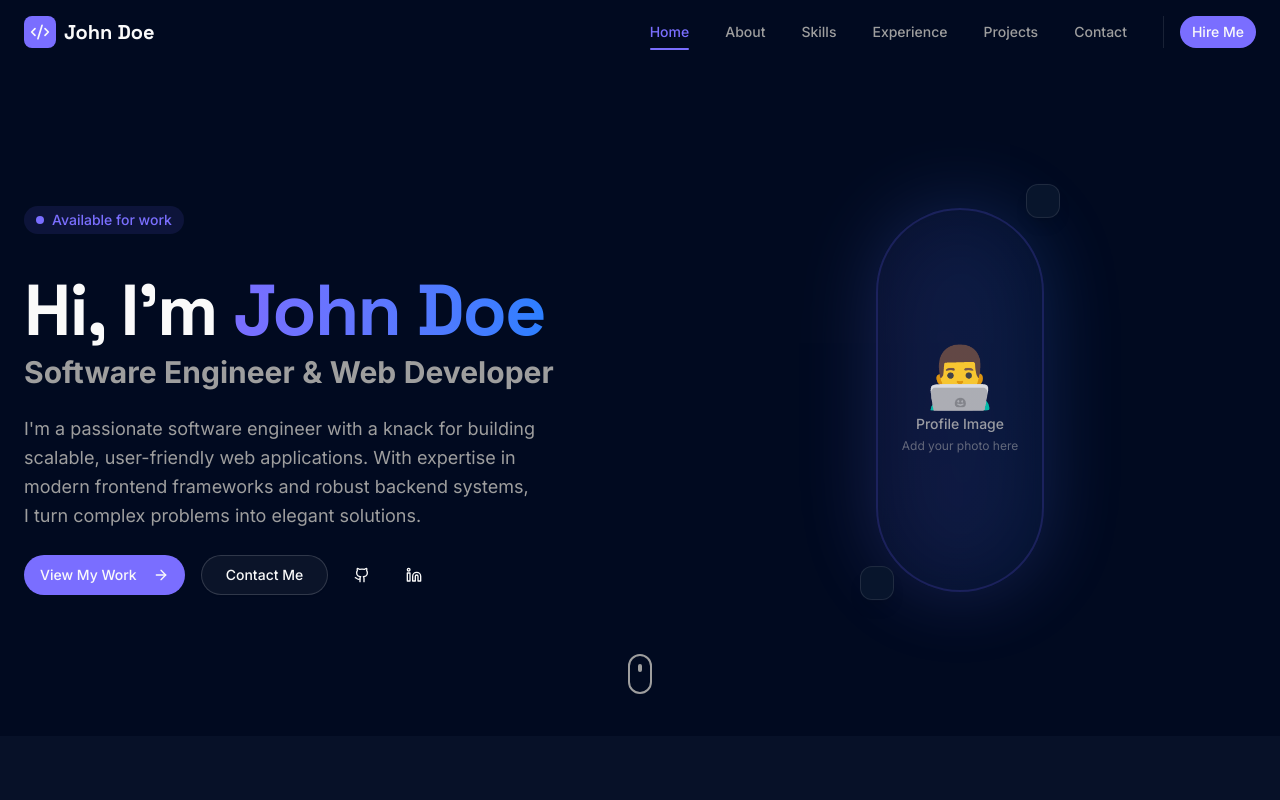
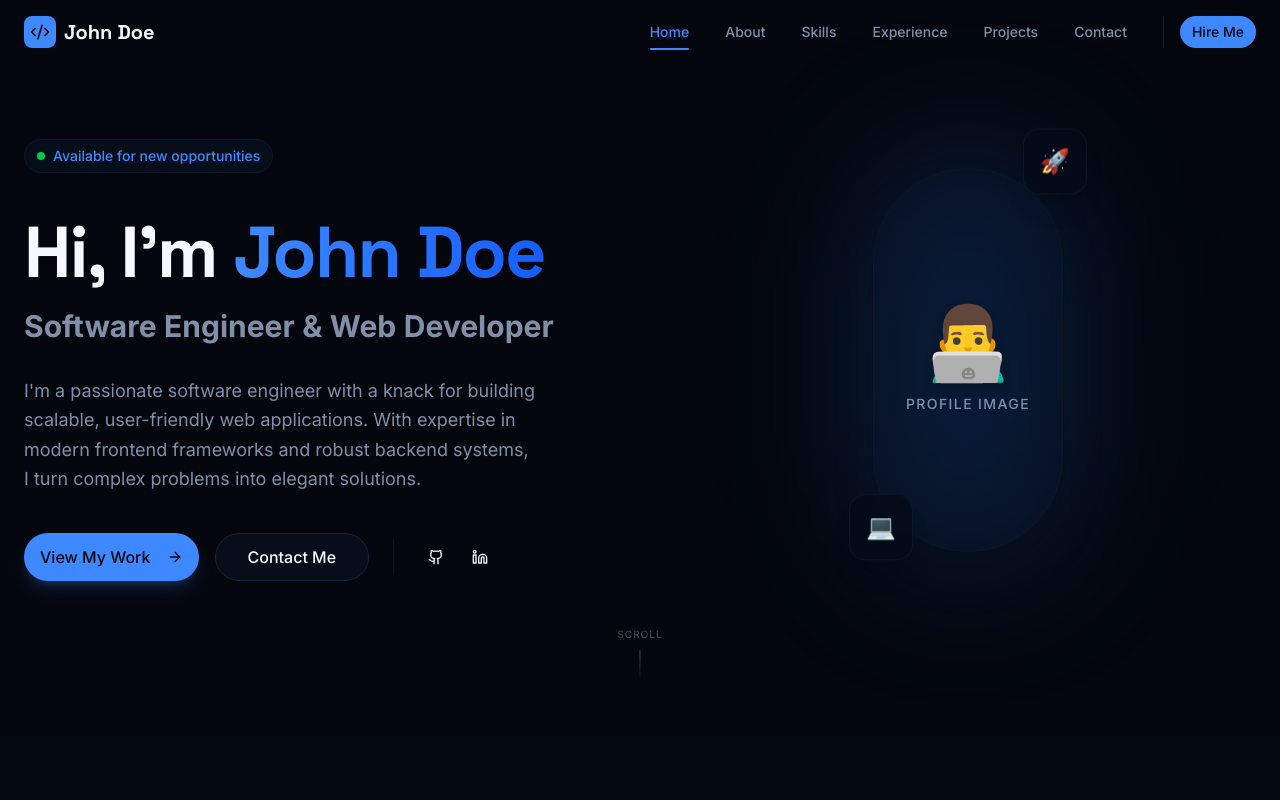
Before and after one commit to J-JMN/portfolio, a Next.js app: page / in a window 1280 px wide. Shown: the top 800 px of the page. Built offline with nearby package versions, Linux system fonts and the light colour scheme.

Commit message:
Style changes

```diff
--- a/app/globals.css
+++ b/app/globals.css
@@ -78,25 +78,25 @@
 
 :root {
   --radius: 0.5rem;
-  /* Deep Blue Theme - Light Mode (Optional, but defining for completeness) */
-  --background: oklch(0.985 0 0);
-  --foreground: oklch(0.145 0 0);
+  /* Clean Light Mode */
+  --background: oklch(0.99 0 0);
+  --foreground: oklch(0.13 0.02 260);
   --card: oklch(1 0 0);
-  --card-foreground: oklch(0.145 0 0);
+  --card-foreground: oklch(0.13 0.02 260);
   --popover: oklch(1 0 0);
-  --popover-foreground: oklch(0.145 0 0);
-  --primary: oklch(0.205 0 0);
-  --primary-foreground: oklch(0.985 0 0);
-  --secondary: oklch(0.97 0 0);
-  --secondary-foreground: oklch(0.205 0 0);
-  --muted: oklch(0.97 0 0);
-  --muted-foreground: oklch(0.556 0 0);
-  --accent: oklch(0.97 0 0);
-  --accent-foreground: oklch(0.205 0 0);
-  --destructive: oklch(0.577 0.245 27.325);
-  --border: oklch(0.922 0 0);
-  --input: oklch(0.922 0 0);
-  --ring: oklch(0.708 0 0);
+  --popover-foreground: oklch(0.13 0.02 260);
+  --primary: oklch(0.25 0.1 260); /* Deep Blue */
+  --primary-foreground: oklch(0.99 0 0);
+  --secondary: oklch(0.97 0.01 260);
+  --secondary-foreground: oklch(0.25 0.1 260);
+  --muted: oklch(0.97 0.01 260);
+  --muted-foreground: oklch(0.5 0.02 260);
+  --accent: oklch(0.97 0.01 260);
+  --accent-foreground: oklch(0.25 0.1 260);
+  --destructive: oklch(0.6 0.2 20);
+  --border: oklch(0.92 0.01 260);
+  --input: oklch(0.92 0.01 260);
+  --ring: oklch(0.25 0.1 260);
   --chart-1: oklch(0.646 0.222 41.116);
   --chart-2: oklch(0.6 0.118 184.704);
   --chart-3: oklch(0.398 0.07 227.392);
@@ -113,25 +113,25 @@
 }
 
 .dark {
-  /* Deep Blue Theme - Dark Mode (Default) */
-  --background: oklch(0.15 0.05 260); /* Deep Blue #0F172A approx */
-  --foreground: oklch(0.985 0 0);
-  --card: oklch(0.20 0.05 260); /* Slightly lighter blue */
-  --card-foreground: oklch(0.985 0 0);
-  --popover: oklch(0.20 0.05 260);
-  --popover-foreground: oklch(0.985 0 0);
-  --primary: oklch(0.65 0.25 280); /* Vibrant Purple/Blue */
-  --primary-foreground: oklch(0.985 0 0);
-  --secondary: oklch(0.30 0.05 260);
-  --secondary-foreground: oklch(0.985 0 0);
-  --muted: oklch(0.30 0.05 260);
-  --muted-foreground: oklch(0.70 0 0);
-  --accent: oklch(0.30 0.05 260);
-  --accent-foreground: oklch(0.985 0 0);
-  --destructive: oklch(0.704 0.191 22.216);
-  --border: oklch(1 0 0 / 10%);
-  --input: oklch(1 0 0 / 15%);
-  --ring: oklch(0.65 0.25 280);
+  /* Polished Dark Mode - Slate/Blue tint, not pitch black */
+  --background: oklch(0.12 0.02 260);
+  --foreground: oklch(0.98 0.01 260);
+  --card: oklch(0.15 0.03 260);
+  --card-foreground: oklch(0.98 0.01 260);
+  --popover: oklch(0.15 0.03 260);
+  --popover-foreground: oklch(0.98 0.01 260);
+  --primary: oklch(0.65 0.2 260); /* Vibrant Blue */
+  --primary-foreground: oklch(0.12 0.02 260);
+  --secondary: oklch(0.20 0.04 260);
+  --secondary-foreground: oklch(0.98 0.01 260);
+  --muted: oklch(0.20 0.04 260);
+  --muted-foreground: oklch(0.65 0.04 260);
+  --accent: oklch(0.20 0.04 260);
+  --accent-foreground: oklch(0.98 0.01 260);
+  --destructive: oklch(0.6 0.2 20);
+  --border: oklch(0.25 0.04 260);
+  --input: oklch(0.25 0.04 260);
+  --ring: oklch(0.65 0.2 260);
   --chart-1: oklch(0.488 0.243 264.376);
   --chart-2: oklch(0.696 0.17 162.48);
   --chart-3: oklch(0.769 0.188 70.08);
@@ -152,6 +152,9 @@
     @apply border-border outline-ring/50;
   }
   body {
-    @apply bg-background text-foreground;
+    @apply bg-background text-foreground antialiased;
+    /* Subtle gradient to fill empty space */
+    background-image: radial-gradient(circle at 50% 0%, oklch(0.2 0.05 260 / 0.15), transparent 70%);
+    background-attachment: fixed;
   }
 }
--- a/components/home/Hero.tsx
+++ b/components/home/Hero.tsx
@@ -1,7 +1,7 @@
 "use client";
 
 import Link from "next/link";
-import { ArrowRight, Download, Github, Linkedin, Mail, Twitter } from "lucide-react";
+import { ArrowRight, Github, Linkedin, Mail } from "lucide-react";
 import { Button } from "@/components/ui/button";
 import TextReveal from "@/components/animations/TextReveal";
 import FadeIn from "@/components/animations/FadeIn";
@@ -9,30 +9,30 @@ import { personalInfo } from "@/lib/data";
 
 export default function Hero() {
   return (
-    <section className="relative min-h-[calc(100vh-4rem)] flex items-center justify-center overflow-hidden pt-16">
-      {/* Background Elements */}
-      <div className="absolute inset-0 -z-10">
-        <div className="absolute top-0 left-1/4 w-96 h-96 bg-primary/20 rounded-full blur-3xl opacity-30 animate-pulse" />
-        <div className="absolute bottom-0 right-1/4 w-96 h-96 bg-blue-500/20 rounded-full blur-3xl opacity-30 animate-pulse delay-1000" />
+    <section className="relative min-h-[calc(100vh-4rem)] flex items-center justify-center overflow-hidden pt-16 pb-20">
+      {/* Subtle Background Elements */}
+      <div className="absolute inset-0 -z-10 overflow-hidden">
+        <div className="absolute top-[-10%] left-[-10%] w-[40rem] h-[40rem] bg-primary/5 rounded-full blur-3xl opacity-50" />
+        <div className="absolute bottom-[-10%] right-[-10%] w-[40rem] h-[40rem] bg-blue-500/5 rounded-full blur-3xl opacity-50" />
       </div>
 
-      <div className="container mx-auto px-4 md:px-6 grid grid-cols-1 lg:grid-cols-2 gap-12 items-center">
+      <div className="container mx-auto px-4 md:px-6 grid grid-cols-1 lg:grid-cols-2 gap-12 lg:gap-20 items-center">
         {/* Text Content */}
-        <div className="space-y-6 text-center lg:text-left order-2 lg:order-1">
+        <div className="space-y-8 text-center lg:text-left order-2 lg:order-1">
           <FadeIn delay={0.1}>
-            <div className="inline-flex items-center gap-2 px-3 py-1 rounded-full bg-primary/10 text-primary text-sm font-medium mb-4">
+            <div className="inline-flex items-center gap-2 px-3 py-1.5 rounded-full bg-secondary/50 border border-border/50 text-primary text-sm font-medium mb-2 backdrop-blur-sm">
               <span className="relative flex h-2 w-2">
-                <span className="animate-ping absolute inline-flex h-full w-full rounded-full bg-primary opacity-75"></span>
-                <span className="relative inline-flex rounded-full h-2 w-2 bg-primary"></span>
+                <span className="animate-ping absolute inline-flex h-full w-full rounded-full bg-green-500 opacity-75"></span>
+                <span className="relative inline-flex rounded-full h-2 w-2 bg-green-500"></span>
               </span>
-              Available for work
+              Available for new opportunities
             </div>
           </FadeIn>
 
-          <div className="space-y-2">
+          <div className="space-y-4">
             <FadeIn delay={0.2}>
-              <h1 className="text-4xl md:text-6xl lg:text-7xl font-heading font-bold tracking-tight">
-                Hi, I'm <span className="text-transparent bg-clip-text bg-gradient-to-r from-primary to-blue-500">{personalInfo.name}</span>
+              <h1 className="text-4xl md:text-6xl lg:text-7xl font-heading font-bold tracking-tight leading-[1.1]">
+                Hi, I'm <span className="text-transparent bg-clip-text bg-gradient-to-r from-primary to-blue-600">{personalInfo.name}</span>
               </h1>
             </FadeIn>
             <FadeIn delay={0.3}>
@@ -48,61 +48,64 @@ export default function Hero() {
             </p>
           </FadeIn>
 
-          <FadeIn delay={0.5} className="flex flex-wrap items-center justify-center lg:justify-start gap-4">
-            <Button size="lg" className="rounded-full group" asChild>
+          <FadeIn delay={0.5} className="flex flex-wrap items-center justify-center lg:justify-start gap-4 pt-2">
+            <Button size="lg" className="rounded-full px-8 h-12 text-base shadow-lg shadow-primary/20 hover:shadow-primary/30 transition-all" asChild>
               <Link href="/projects">
                 View My Work
-                <ArrowRight className="ml-2 w-4 h-4 transition-transform group-hover:translate-x-1" />
+                <ArrowRight className="ml-2 w-4 h-4" />
               </Link>
             </Button>
-            <Button size="lg" variant="outline" className="rounded-full" asChild>
+            <Button size="lg" variant="outline" className="rounded-full px-8 h-12 text-base hover:bg-secondary/50" asChild>
               <Link href="/contact">
                 Contact Me
               </Link>
             </Button>
-            <Button size="icon" variant="ghost" className="rounded-full" asChild>
+
+            <div className="flex items-center gap-2 ml-2 border-l border-border/50 pl-6">
+              <Button size="icon" variant="ghost" className="rounded-full hover:bg-secondary/50 hover:text-primary" asChild>
                 <a href={personalInfo.socials[0].url} target="_blank" rel="noopener noreferrer" aria-label="GitHub">
                   <Github className="w-5 h-5" />
                 </a>
               </Button>
-            <Button size="icon" variant="ghost" className="rounded-full" asChild>
+              <Button size="icon" variant="ghost" className="rounded-full hover:bg-secondary/50 hover:text-primary" asChild>
                 <a href={personalInfo.socials[1].url} target="_blank" rel="noopener noreferrer" aria-label="LinkedIn">
                   <Linkedin className="w-5 h-5" />
                 </a>
               </Button>
+            </div>
           </FadeIn>
         </div>
 
         {/* Visual Content / Profile Image */}
-        <div className="order-1 lg:order-2 flex justify-center">
-          <FadeIn delay={0.3} direction="left" className="relative w-64 h-64 md:w-80 md:h-80 lg:w-96 lg:h-96">
-            <div className="absolute inset-0 bg-gradient-to-tr from-primary to-blue-500 rounded-full opacity-20 blur-2xl animate-pulse" />
-            <div className="relative w-full h-full rounded-full border-2 border-primary/20 bg-background/50 backdrop-blur-sm overflow-hidden flex items-center justify-center group">
+        <div className="order-1 lg:order-2 flex justify-center relative">
+          <FadeIn delay={0.3} direction="left" className="relative w-72 h-72 md:w-96 md:h-96">
+            {/* Subtle Glow Behind */}
+            <div className="absolute inset-0 bg-gradient-to-tr from-primary/20 to-blue-500/20 rounded-full blur-3xl transform scale-110" />
+
+            <div className="relative w-full h-full rounded-full border border-border/50 bg-background/30 backdrop-blur-sm overflow-hidden flex items-center justify-center shadow-2xl">
               {/* Placeholder for Profile Image */}
-              <div className="absolute inset-0 bg-gradient-to-br from-primary/5 to-blue-500/5 group-hover:scale-105 transition-transform duration-500" />
-              <div className="text-center p-6">
-                <span className="text-6xl mb-2 block">👨‍💻</span>
-                <p className="text-sm text-muted-foreground font-medium">Profile Image</p>
-                <p className="text-xs text-muted-foreground/60 mt-1">Add your photo here</p>
+              <div className="absolute inset-0 bg-gradient-to-br from-primary/5 to-blue-500/5" />
+              <div className="text-center p-8 relative z-10">
+                <span className="text-7xl mb-4 block filter drop-shadow-lg">👨‍💻</span>
+                <p className="text-sm text-muted-foreground font-medium uppercase tracking-widest">Profile Image</p>
               </div>
             </div>
 
             {/* Decorative Elements */}
-            <div className="absolute -top-4 -right-4 p-4 bg-card rounded-xl border border-border shadow-lg animate-bounce delay-700">
-              <span className="text-2xl"></span>
+            <div className="absolute -top-6 -right-6 p-4 bg-card/80 backdrop-blur-md rounded-2xl border border-border/50 shadow-xl animate-bounce delay-1000">
+              <span className="text-2xl">🚀</span>
             </div>
-            <div className="absolute -bottom-4 -left-4 p-4 bg-card rounded-xl border border-border shadow-lg animate-bounce delay-1000">
-              <span className="text-2xl"></span>
+            <div className="absolute -bottom-6 -left-6 p-4 bg-card/80 backdrop-blur-md rounded-2xl border border-border/50 shadow-xl animate-bounce delay-700">
+              <span className="text-2xl">💻</span>
             </div>
           </FadeIn>
         </div>
       </div>
 
       {/* Scroll Indicator */}
-      <div className="absolute bottom-8 left-1/2 -translate-x-1/2 animate-bounce hidden md:block">
-        <div className="w-6 h-10 rounded-full border-2 border-muted-foreground flex justify-center pt-2">
-          <div className="w-1 h-2 bg-muted-foreground rounded-full animate-scroll" />
-        </div>
+      <div className="absolute bottom-10 left-1/2 -translate-x-1/2 animate-bounce hidden md:flex flex-col items-center gap-2 opacity-50">
+        <span className="text-[10px] uppercase tracking-widest text-muted-foreground">Scroll</span>
+        <div className="w-[1px] h-8 bg-gradient-to-b from-muted-foreground to-transparent" />
       </div>
     </section>
   );
```
Lines whose indentation alone changed are shown as unchanged.
